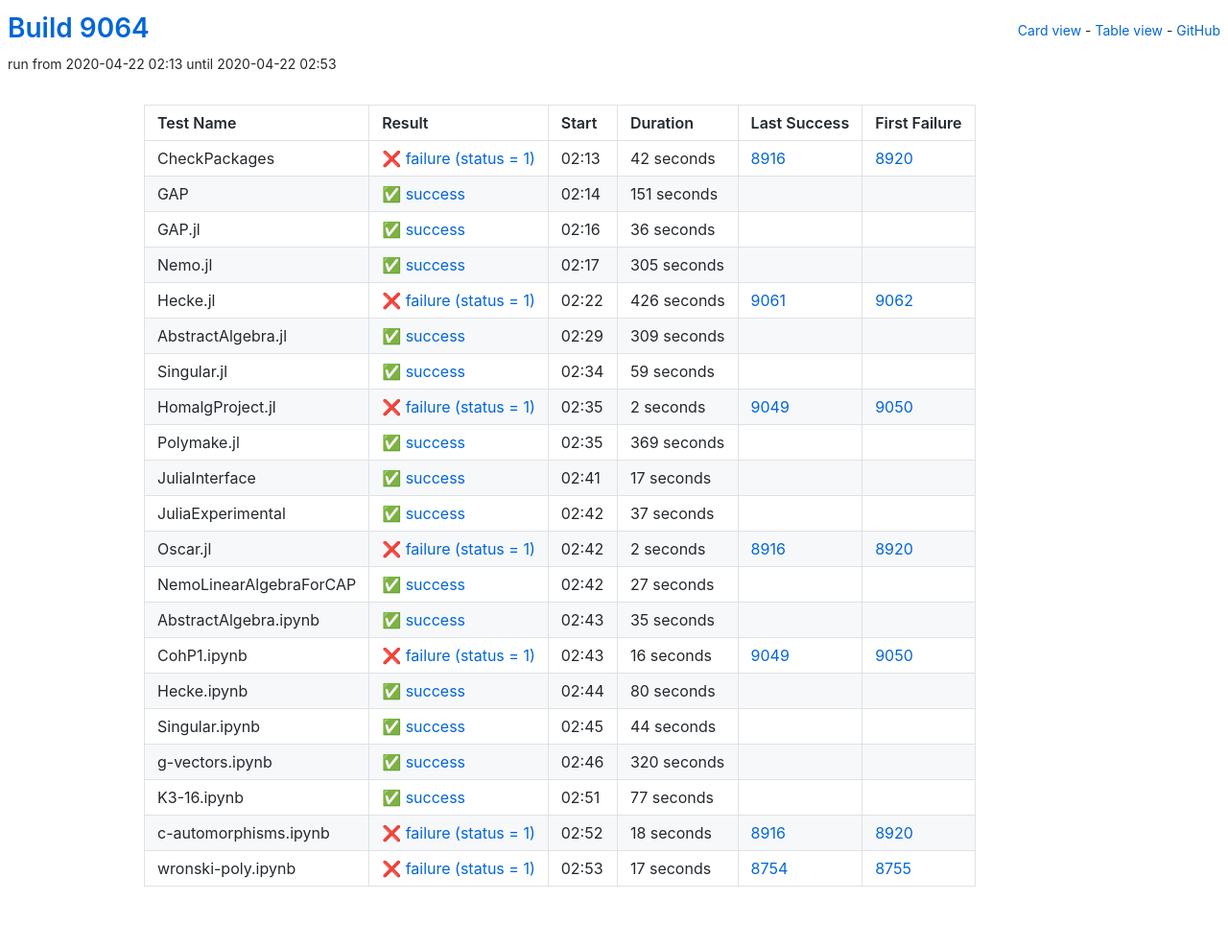
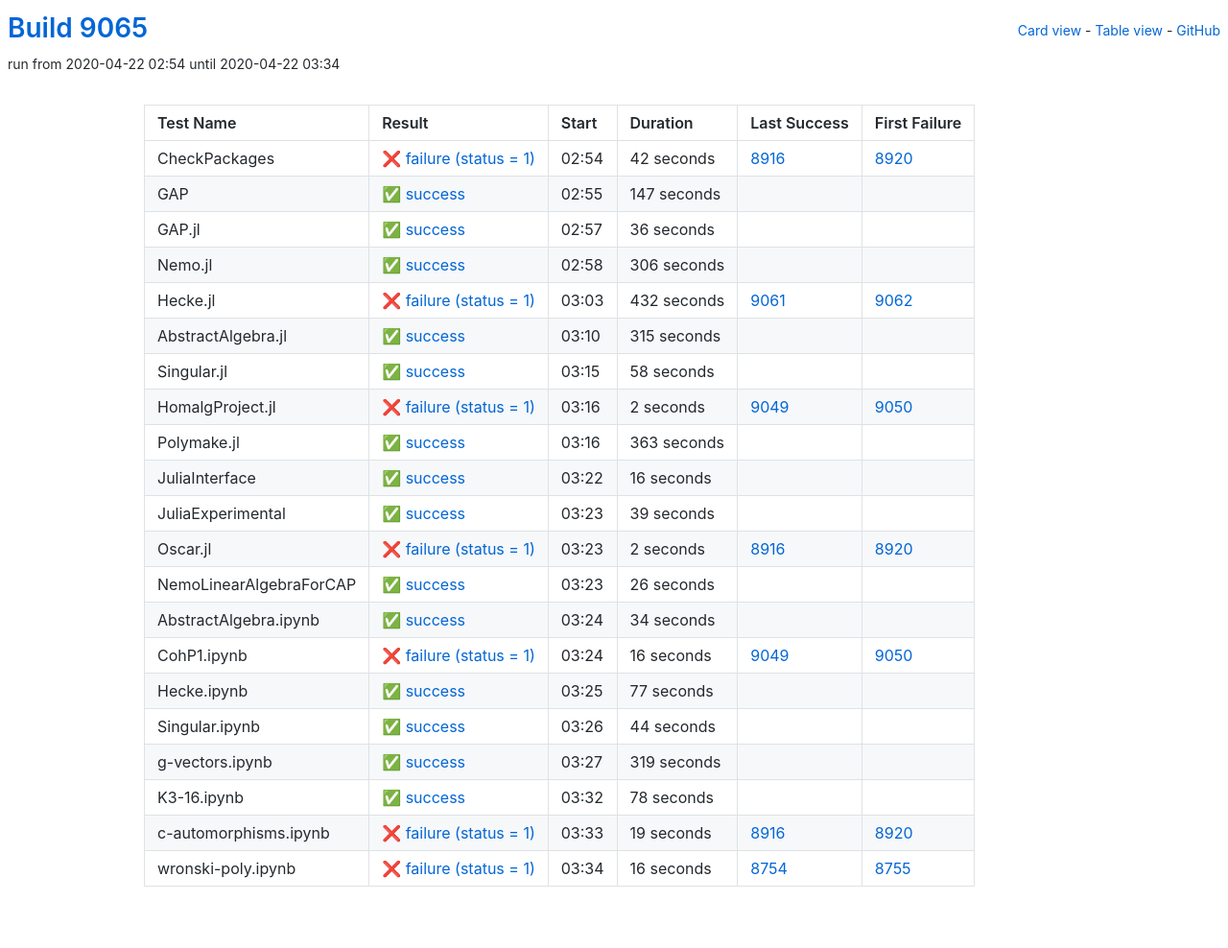
Before and after one commit to oscar-system/oscar-ci-status, a Jekyll site: the page built from table.html, in a window 1280 px wide. Shown: the whole page at 96% size. Built offline with Jekyll 4.4.1, drawn with Linux system fonts in a browser that asks for light colours.

Commit message:
Build 9065

```diff
--- a/_data/ci.yml
+++ b/_data/ci.yml
@@ -1,5 +1,5 @@
-build: 9064
-build_url: https://oscarci.mathematik.uni-kl.de/job/oscar/9064/
+build: 9065
+build_url: https://oscarci.mathematik.uni-kl.de/job/oscar/9065/
 job: oscar
 tests:
 - duration: 42
@@ -8,20 +8,20 @@ tests:
   first_failure_url: https://oscarci.mathematik.uni-kl.de/job/oscar/8920/
   last_success: 8916
   last_success_url: https://oscarci.mathematik.uni-kl.de/job/oscar/8916/
-  log: https://oscarci.mathematik.uni-kl.de/job/oscar/9064/artifact/logs/build-9064/CheckPackages.log
+  log: https://oscarci.mathematik.uni-kl.de/job/oscar/9065/artifact/logs/build-9065/CheckPackages.log
   name: CheckPackages
-  start: 2020-04-22 02:13
+  start: 2020-04-22 02:54
   status: failure
   success: false
-- duration: 151
+- duration: 147
   exitcode: 0
   first_failure: false
   first_failure_url: null
   last_success: false
   last_success_url: null
-  log: https://oscarci.mathematik.uni-kl.de/job/oscar/9064/artifact/logs/build-9064/GAP.log
+  log: https://oscarci.mathematik.uni-kl.de/job/oscar/9065/artifact/logs/build-9065/GAP.log
   name: GAP
-  start: 2020-04-22 02:14
+  start: 2020-04-22 02:55
   status: success
   success: true
 - duration: 36
@@ -30,53 +30,53 @@ tests:
   first_failure_url: null
   last_success: false
   last_success_url: null
-  log: https://oscarci.mathematik.uni-kl.de/job/oscar/9064/artifact/logs/build-9064/GAP.jl.log
+  log: https://oscarci.mathematik.uni-kl.de/job/oscar/9065/artifact/logs/build-9065/GAP.jl.log
   name: GAP.jl
-  start: 2020-04-22 02:16
+  start: 2020-04-22 02:57
   status: success
   success: true
-- duration: 305
+- duration: 306
   exitcode: 0
   first_failure: false
   first_failure_url: null
   last_success: false
   last_success_url: null
-  log: https://oscarci.mathematik.uni-kl.de/job/oscar/9064/artifact/logs/build-9064/Nemo.jl.log
+  log: https://oscarci.mathematik.uni-kl.de/job/oscar/9065/artifact/logs/build-9065/Nemo.jl.log
   name: Nemo.jl
-  start: 2020-04-22 02:17
+  start: 2020-04-22 02:58
   status: success
   success: true
-- duration: 426
+- duration: 432
   exitcode: 1
   first_failure: 9062
   first_failure_url: https://oscarci.mathematik.uni-kl.de/job/oscar/9062/
   last_success: 9061
   last_success_url: https://oscarci.mathematik.uni-kl.de/job/oscar/9061/
-  log: https://oscarci.mathematik.uni-kl.de/job/oscar/9064/artifact/logs/build-9064/Hecke.jl.log
+  log: https://oscarci.mathematik.uni-kl.de/job/oscar/9065/artifact/logs/build-9065/Hecke.jl.log
   name: Hecke.jl
-  start: 2020-04-22 02:22
+  start: 2020-04-22 03:03
   status: failure
   success: false
-- duration: 309
+- duration: 315
   exitcode: 0
   first_failure: false
   first_failure_url: null
   last_success: false
   last_success_url: null
-  log: https://oscarci.mathematik.uni-kl.de/job/oscar/9064/artifact/logs/build-9064/AbstractAlgebra.jl.log
+  log: https://oscarci.mathematik.uni-kl.de/job/oscar/9065/artifact/logs/build-9065/AbstractAlgebra.jl.log
   name: AbstractAlgebra.jl
-  start: 2020-04-22 02:29
+  start: 2020-04-22 03:10
   status: success
   success: true
-- duration: 59
+- duration: 58
   exitcode: 0
   first_failure: false
   first_failure_url: null
   last_success: false
   last_success_url: null
-  log: https://oscarci.mathematik.uni-kl.de/job/oscar/9064/artifact/logs/build-9064/Singular.jl.log
+  log: https://oscarci.mathematik.uni-kl.de/job/oscar/9065/artifact/logs/build-9065/Singular.jl.log
   name: Singular.jl
-  start: 2020-04-22 02:34
+  start: 2020-04-22 03:15
   status: success
   success: true
 - duration: 2
@@ -85,42 +85,42 @@ tests:
   first_failure_url: https://oscarci.mathematik.uni-kl.de/job/oscar/9050/
   last_success: 9049
   last_success_url: https://oscarci.mathematik.uni-kl.de/job/oscar/9049/
-  log: https://oscarci.mathematik.uni-kl.de/job/oscar/9064/artifact/logs/build-9064/HomalgProject.jl.log
+  log: https://oscarci.mathematik.uni-kl.de/job/oscar/9065/artifact/logs/build-9065/HomalgProject.jl.log
   name: HomalgProject.jl
-  start: 2020-04-22 02:35
+  start: 2020-04-22 03:16
   status: failure
   success: false
-- duration: 369
+- duration: 363
   exitcode: 0
   first_failure: false
   first_failure_url: null
   last_success: false
   last_success_url: null
-  log: https://oscarci.mathematik.uni-kl.de/job/oscar/9064/artifact/logs/build-9064/Polymake.jl.log
+  log: https://oscarci.mathematik.uni-kl.de/job/oscar/9065/artifact/logs/build-9065/Polymake.jl.log
   name: Polymake.jl
-  start: 2020-04-22 02:35
+  start: 2020-04-22 03:16
   status: success
   success: true
-- duration: 17
+- duration: 16
   exitcode: 0
   first_failure: false
   first_failure_url: null
   last_success: false
   last_success_url: null
-  log: https://oscarci.mathematik.uni-kl.de/job/oscar/9064/artifact/logs/build-9064/JuliaInterface.log
+  log: https://oscarci.mathematik.uni-kl.de/job/oscar/9065/artifact/logs/build-9065/JuliaInterface.log
   name: JuliaInterface
-  start: 2020-04-22 02:41
+  start: 2020-04-22 03:22
   status: success
   success: true
-- duration: 37
+- duration: 39
   exitcode: 0
   first_failure: false
   first_failure_url: null
   last_success: false
   last_success_url: null
-  log: https://oscarci.mathematik.uni-kl.de/job/oscar/9064/artifact/logs/build-9064/JuliaExperimental.log
+  log: https://oscarci.mathematik.uni-kl.de/job/oscar/9065/artifact/logs/build-9065/JuliaExperimental.log
   name: JuliaExperimental
-  start: 2020-04-22 02:42
+  start: 2020-04-22 03:23
   status: success
   success: true
 - duration: 2
@@ -129,31 +129,31 @@ tests:
   first_failure_url: https://oscarci.mathematik.uni-kl.de/job/oscar/8920/
   last_success: 8916
   last_success_url: https://oscarci.mathematik.uni-kl.de/job/oscar/8916/
-  log: https://oscarci.mathematik.uni-kl.de/job/oscar/9064/artifact/logs/build-9064/Oscar.jl.log
+  log: https://oscarci.mathematik.uni-kl.de/job/oscar/9065/artifact/logs/build-9065/Oscar.jl.log
   name: Oscar.jl
-  start: 2020-04-22 02:42
+  start: 2020-04-22 03:23
   status: failure
   success: false
-- duration: 27
+- duration: 26
   exitcode: 0
   first_failure: false
   first_failure_url: null
   last_success: false
   last_success_url: null
-  log: https://oscarci.mathematik.uni-kl.de/job/oscar/9064/artifact/logs/build-9064/NemoLinearAlgebraForCAP.log
+  log: https://oscarci.mathematik.uni-kl.de/job/oscar/9065/artifact/logs/build-9065/NemoLinearAlgebraForCAP.log
   name: NemoLinearAlgebraForCAP
-  start: 2020-04-22 02:42
+  start: 2020-04-22 03:23
   status: success
   success: true
-- duration: 35
+- duration: 34
   exitcode: 0
   first_failure: false
   first_failure_url: null
   last_success: false
   last_success_url: null
-  log: https://oscarci.mathematik.uni-kl.de/job/oscar/9064/artifact/logs/build-9064/AbstractAlgebra.ipynb.log
+  log: https://oscarci.mathematik.uni-kl.de/job/oscar/9065/artifact/logs/build-9065/AbstractAlgebra.ipynb.log
   name: AbstractAlgebra.ipynb
-  start: 2020-04-22 02:43
+  start: 2020-04-22 03:24
   status: success
   success: true
 - duration: 16
@@ -162,20 +162,20 @@ tests:
   first_failure_url: https://oscarci.mathematik.uni-kl.de/job/oscar/9050/
   last_success: 9049
   last_success_url: https://oscarci.mathematik.uni-kl.de/job/oscar/9049/
-  log: https://oscarci.mathematik.uni-kl.de/job/oscar/9064/artifact/logs/build-9064/CohP1.ipynb.log
+  log: https://oscarci.mathematik.uni-kl.de/job/oscar/9065/artifact/logs/build-9065/CohP1.ipynb.log
   name: CohP1.ipynb
-  start: 2020-04-22 02:43
+  start: 2020-04-22 03:24
   status: failure
   success: false
-- duration: 80
+- duration: 77
   exitcode: 0
   first_failure: false
   first_failure_url: null
   last_success: false
   last_success_url: null
-  log: https://oscarci.mathematik.uni-kl.de/job/oscar/9064/artifact/logs/build-9064/Hecke.ipynb.log
+  log: https://oscarci.mathematik.uni-kl.de/job/oscar/9065/artifact/logs/build-9065/Hecke.ipynb.log
   name: Hecke.ipynb
-  start: 2020-04-22 02:44
+  start: 2020-04-22 03:25
   status: success
   success: true
 - duration: 44
@@ -184,52 +184,52 @@ tests:
   first_failure_url: null
   last_success: false
   last_success_url: null
-  log: https://oscarci.mathematik.uni-kl.de/job/oscar/9064/artifact/logs/build-9064/Singular.ipynb.log
+  log: https://oscarci.mathematik.uni-kl.de/job/oscar/9065/artifact/logs/build-9065/Singular.ipynb.log
   name: Singular.ipynb
-  start: 2020-04-22 02:45
+  start: 2020-04-22 03:26
   status: success
   success: true
-- duration: 320
+- duration: 319
   exitcode: 0
   first_failure: false
   first_failure_url: null
   last_success: false
   last_success_url: null
-  log: https://oscarci.mathematik.uni-kl.de/job/oscar/9064/artifact/logs/build-9064/g-vectors.ipynb.log
+  log: https://oscarci.mathematik.uni-kl.de/job/oscar/9065/artifact/logs/build-9065/g-vectors.ipynb.log
   name: g-vectors.ipynb
-  start: 2020-04-22 02:46
+  start: 2020-04-22 03:27
   status: success
   success: true
-- duration: 77
+- duration: 78
   exitcode: 0
   first_failure: false
   first_failure_url: null
   last_success: false
   last_success_url: null
-  log: https://oscarci.mathematik.uni-kl.de/job/oscar/9064/artifact/logs/build-9064/K3-16.ipynb.log
+  log: https://oscarci.mathematik.uni-kl.de/job/oscar/9065/artifact/logs/build-9065/K3-16.ipynb.log
   name: K3-16.ipynb
-  start: 2020-04-22 02:51
+  start: 2020-04-22 03:32
   status: success
   success: true
-- duration: 18
+- duration: 19
   exitcode: 1
   first_failure: 8920
   first_failure_url: https://oscarci.mathematik.uni-kl.de/job/oscar/8920/
   last_success: 8916
   last_success_url: https://oscarci.mathematik.uni-kl.de/job/oscar/8916/
-  log: https://oscarci.mathematik.uni-kl.de/job/oscar/9064/artifact/logs/build-9064/c-automorphisms.ipynb.log
+  log: https://oscarci.mathematik.uni-kl.de/job/oscar/9065/artifact/logs/build-9065/c-automorphisms.ipynb.log
   name: c-automorphisms.ipynb
-  start: 2020-04-22 02:52
+  start: 2020-04-22 03:33
   status: failure
   success: false
-- duration: 17
+- duration: 16
   exitcode: 1
   first_failure: 8755
   first_failure_url: https://oscarci.mathematik.uni-kl.de/job/oscar/8755/
   last_success: 8754
   last_success_url: https://oscarci.mathematik.uni-kl.de/job/oscar/8754/
-  log: https://oscarci.mathematik.uni-kl.de/job/oscar/9064/artifact/logs/build-9064/wronski-poly.ipynb.log
+  log: https://oscarci.mathematik.uni-kl.de/job/oscar/9065/artifact/logs/build-9065/wronski-poly.ipynb.log
   name: wronski-poly.ipynb
-  start: 2020-04-22 02:53
+  start: 2020-04-22 03:34
   status: failure
   success: false
```
Also changed, not shown: README.md.
